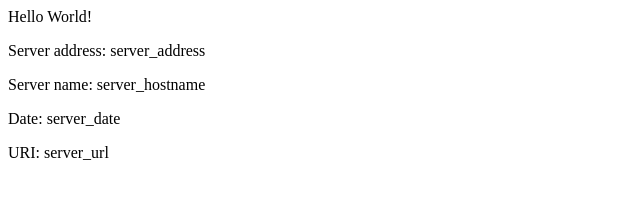
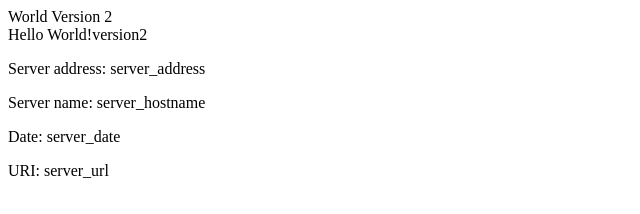
Before and after one commit to kevken1000/eks-example_old, a plain HTML site: page src/index.html in a window 1280 px wide. Shown: the whole page, without its empty margins (0-640 px from the left). Drawn offline with Linux system fonts and the light colour scheme.

Commit message:
v2 Updating home page

```diff
--- a/src/index.html
+++ b/src/index.html
@@ -1,8 +1,12 @@
 <head>
-<title>Hello World</title>
-</head>
+ World Version 2
+
+
+
+	<title>Hello World Version 2</title>
+		</head>
 <div class="info">
-<h>Hello World!</h>
+<h>Hello World!version2</h>
 <p><span>Server&nbsp;address:</span> <span>server_address</span></p>
 <p><span>Server&nbsp;name:</span> <span>server_hostname</span></p>
 <p class="smaller"><span>Date:</span> <span>server_date</span></p>
```
